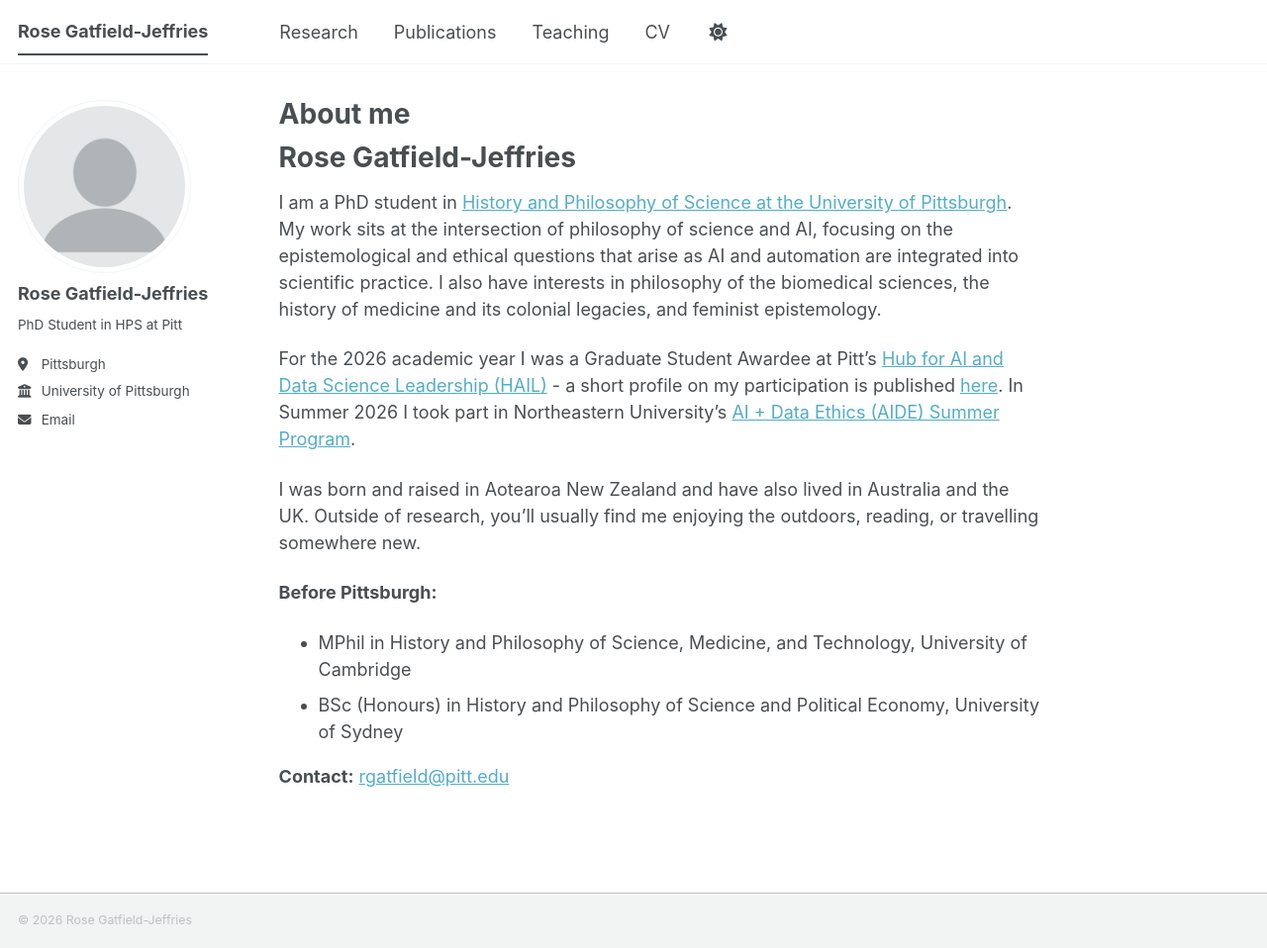
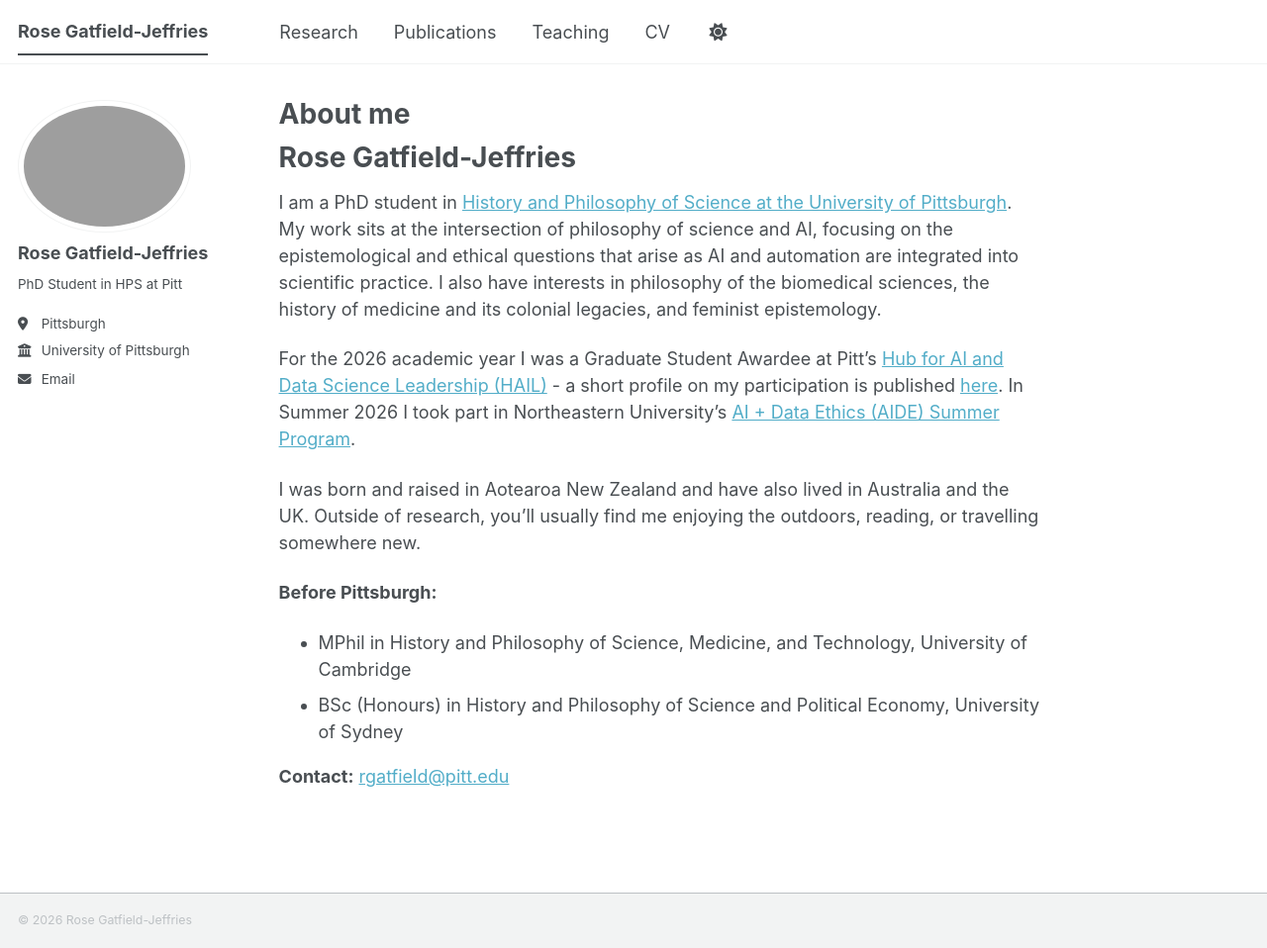
Before and after one commit to rose0930/rosegatfieldjeffries.github.io, a Jekyll site: the page built from _pages/about.md, in a window 1280 px wide and 958 px high. Shown: the whole window at 99% size. Built offline with Jekyll 4.4.1, drawn with Linux system fonts in a browser that asks for light colours; a style sheet for code colours, icons or effects is not loaded.

Commit message:
Update _config.yml

```diff
--- a/_config.yml
+++ b/_config.yml
@@ -23,7 +23,7 @@ repository               : "rosegatfieldjeffries/rosegatfieldjeffries.github.io"
 #               Additional customization can be done by editing /_includes/author-profile.html
 author:
   # Biographic information
-  avatar           : "profile.png"
+  avatar           : "profile-photo"
   name             : "Rose Gatfield-Jeffries"
   bio              : "PhD Student in HPS at Pitt"
   location         : "Pittsburgh"
```
